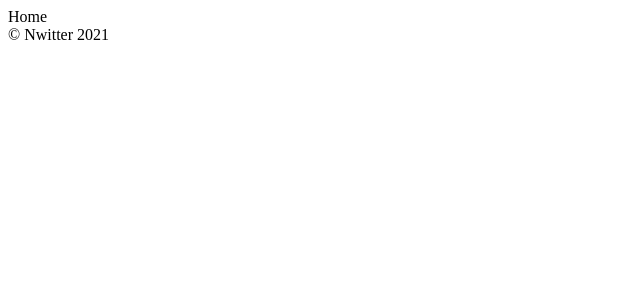
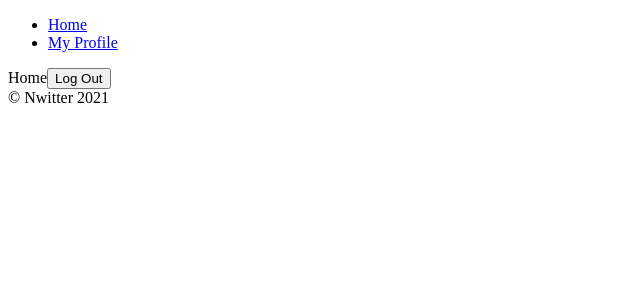
Before and after one commit to HyeongSeoku/Twitter_clone_coding, a React (Create React App) app: page /#/ in a window 1280 px wide. Shown: the top 300 px of the page, without its empty margins (0-640 px from the left). Built offline with nearby package versions, Linux system fonts and the light colour scheme; no server answers; sample sign-in values are in the browser's storage.

Commit message:
#2.6 Log out

```diff
--- /dev/null
+++ b/src/components/Navigation.js
@@ -0,0 +1,16 @@
+import React from "react";
+import { Link } from "react-router-dom";
+
+const Navigation = () => (
+  <nav>
+    <ul>
+      <li>
+        <Link to="/">Home</Link>
+      </li>
+      <li>
+        <Link to="/profile">My Profile</Link>
+      </li>
+    </ul>
+  </nav>
+);
+export default Navigation;
--- a/src/components/Router.js
+++ b/src/components/Router.js
@@ -1,21 +1,27 @@
 import React, { useState } from "react";
-import {HashRouter as Router, Route,Switch} from "react-router-dom";
+import { HashRouter as Router, Route, Switch } from "react-router-dom";
+import Profile from "routes/Profile";
 import Auth from "../routes/Auth";
-import Home from "../routes/Home"
+import Home from "../routes/Home";
+import Navigation from "./Navigation";
 
-const AppRouter = ({isLoggedIn}) => {
-    return(
+const AppRouter = ({ isLoggedIn }) => {
+  return (
     <Router>
+      {isLoggedIn && <Navigation />}
       <Switch>
         {isLoggedIn ? (
           <>
-                <Router exact path ="/">
+            <Router exact path="/">
               <Home />
             </Router>
-                </>     //Fragment 묶고싶을때 사용 div 등을 사용하고 싶지 않고 그냥 묶고만 싶을때
-                ):(
+            <Router exact path="/profile">
+              <Profile />
+            </Router>
+          </> //Fragment 묶고싶을때 사용 div 등을 사용하고 싶지 않고 그냥 묶고만 싶을때
+        ) : (
           <>
-                <Router exact path ="/">
+            <Router exact path="/">
               <Auth />
             </Router>
           </>
@@ -23,5 +29,5 @@
       </Switch>
     </Router>
   );
-}
+};
 export default AppRouter;
--- a/src/routes/Profile.js
+++ b/src/routes/Profile.js
@@ -1,5 +1,17 @@
+import { authService } from "fbase";
 import React from "react";
+import { useHistory } from "react-router-dom";
 
-const Profile = ()=> <span>Profile</span>;
+export default () => {
+  const history = useHistory();
+  const onLogOutClick = () => {
+    authService.signOut();
+    history.push("/");
+  };
 
-export default Profile;
+  return (
+    <>
+      <button onClick={onLogOutClick}>Log Out</button>
+    </>
+  );
+};
```
Lines whose indentation alone changed are shown as unchanged.
